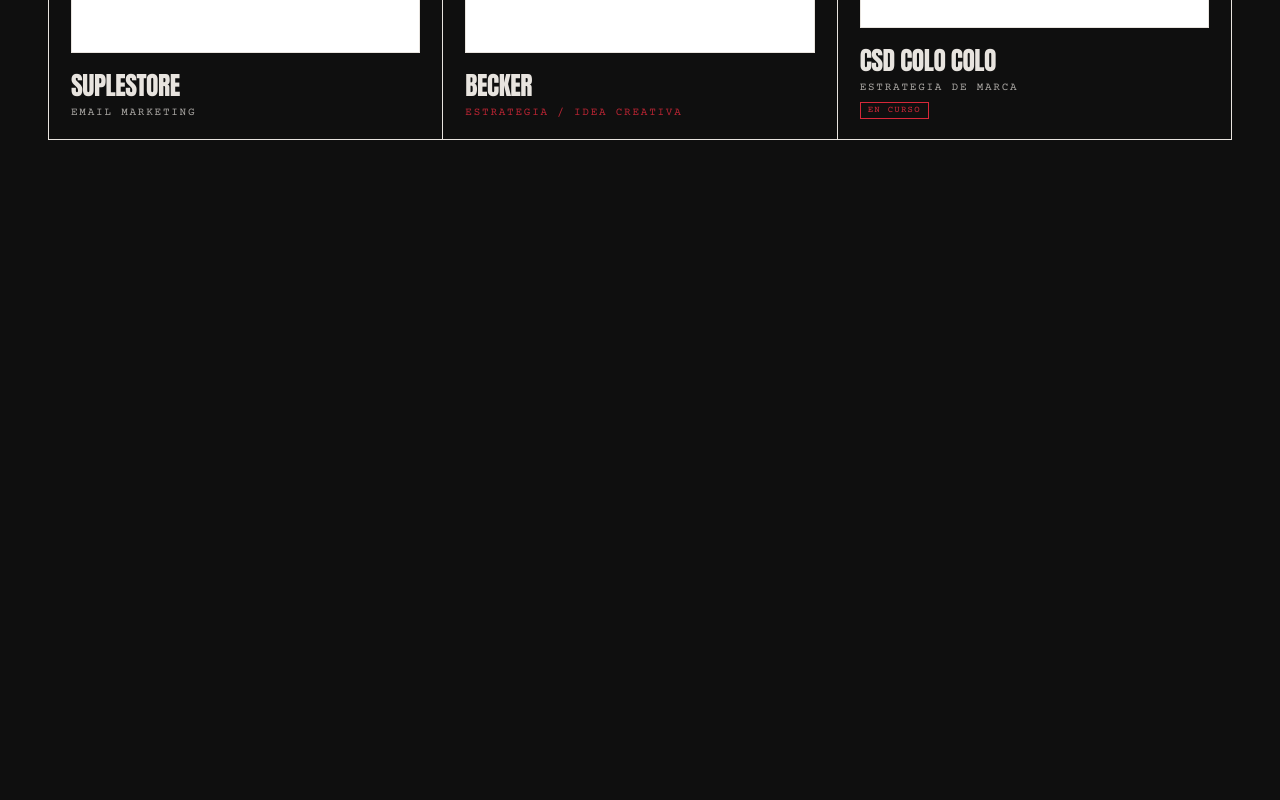
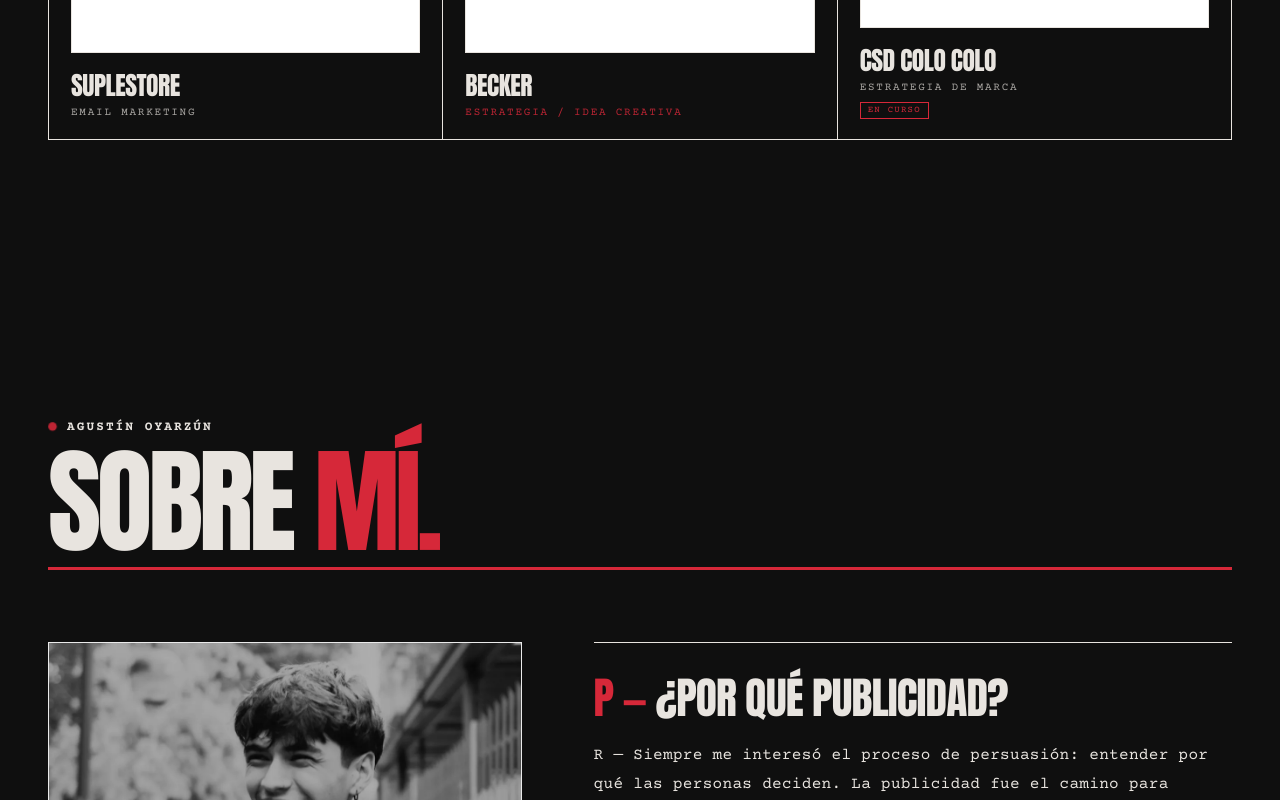
Before and after one commit to wachanito/aos-portfolio, a Next.js app: page / in a window 1280 px wide. Shown: the part 1844-2644 px from the top of the page. Built offline with nearby package versions, Linux system fonts and the light colour scheme.

Commit message:
fix: eliminar content-visibility:auto — rompe IntersectionObserver en data-reveal

```diff
--- a/app/globals.css
+++ b/app/globals.css
@@ -230,11 +230,6 @@
 /* Compensar header fijo en anclas */
 #inicio, #trabajos, #sobre-mi, #certificaciones, #servicios, #contacto { scroll-margin-top: 64px; }
 
-/* Skip rendering off-screen sections until near viewport */
-#sobre-mi, #certificaciones, #contacto {
-  content-visibility: auto;
-  contain-intrinsic-size: 0 700px;
-}
 
 /* ── Section generic ── */
 .aos-section { max-width: 1280px; margin: 0 auto; padding: 120px 48px 160px; }
```
